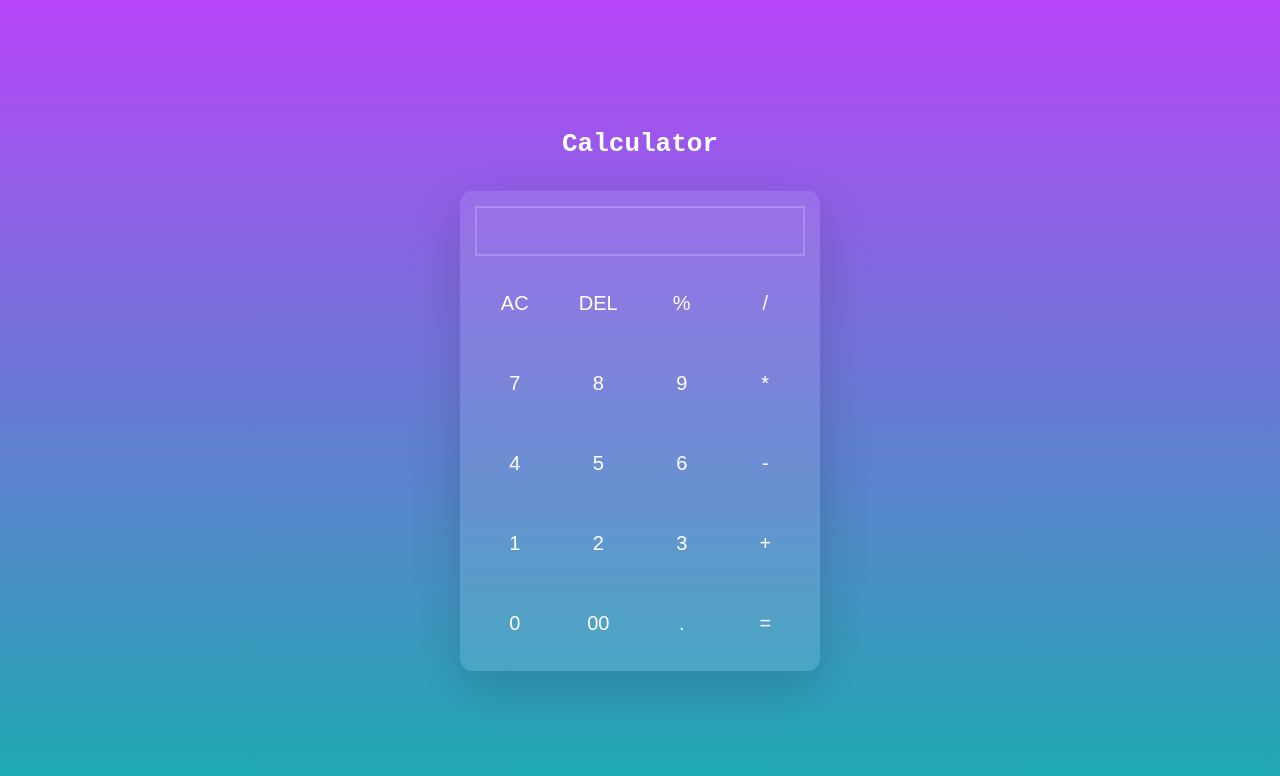
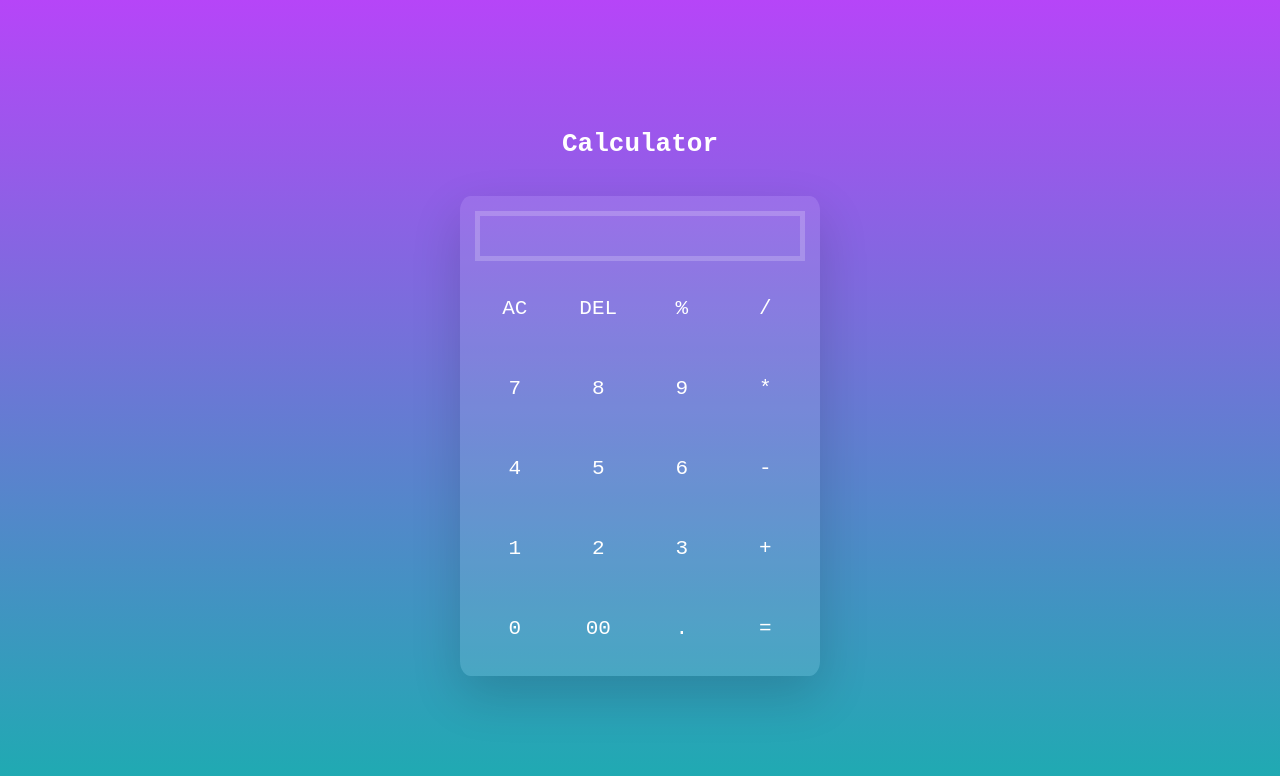
Before and after one commit to harshita-dutta/Calculator-App, a plain HTML site: page index.html in a window 1280 px wide. Drawn offline with Linux system fonts and the light colour scheme.

Commit message:
css updated

```diff
--- a/style.css
+++ b/style.css
@@ -20,6 +20,7 @@ body{
     text-align: center;
     color: white;
     font-family: monospace;
+    border: solid 5px transparent;
 }
 
 .container{
@@ -39,11 +40,12 @@ body{
     height: 50px;
     color: white;
     background: transparent;
-    border: 2px solid rgba(255,255,255,0.2);
+    border: 5px solid rgba(255,255,255,0.2);
+
 }
 .container input[type="button"]{
     outline: none;
-    font-size: 20px;
+    font-size: 21px;
     border: none;
     height: 65px;
     width: calc(100% /4 - 3px);
@@ -52,8 +54,17 @@ body{
     border-radius: 12px;
     margin-top: 15px;
     color: white;
+    font-family: monospace;
+
 }
 
 .container input[type="button"]:hover{
     background: rgba(255, 255, 255, 0.1);
+    box-shadow: 0 20px 50px rgba(0,0,0,0.15);
+    color: rgb(61, 36, 0);
+
 }
+
+.container input[type="button"]:active{
+    box-shadow: none;
+}
```
